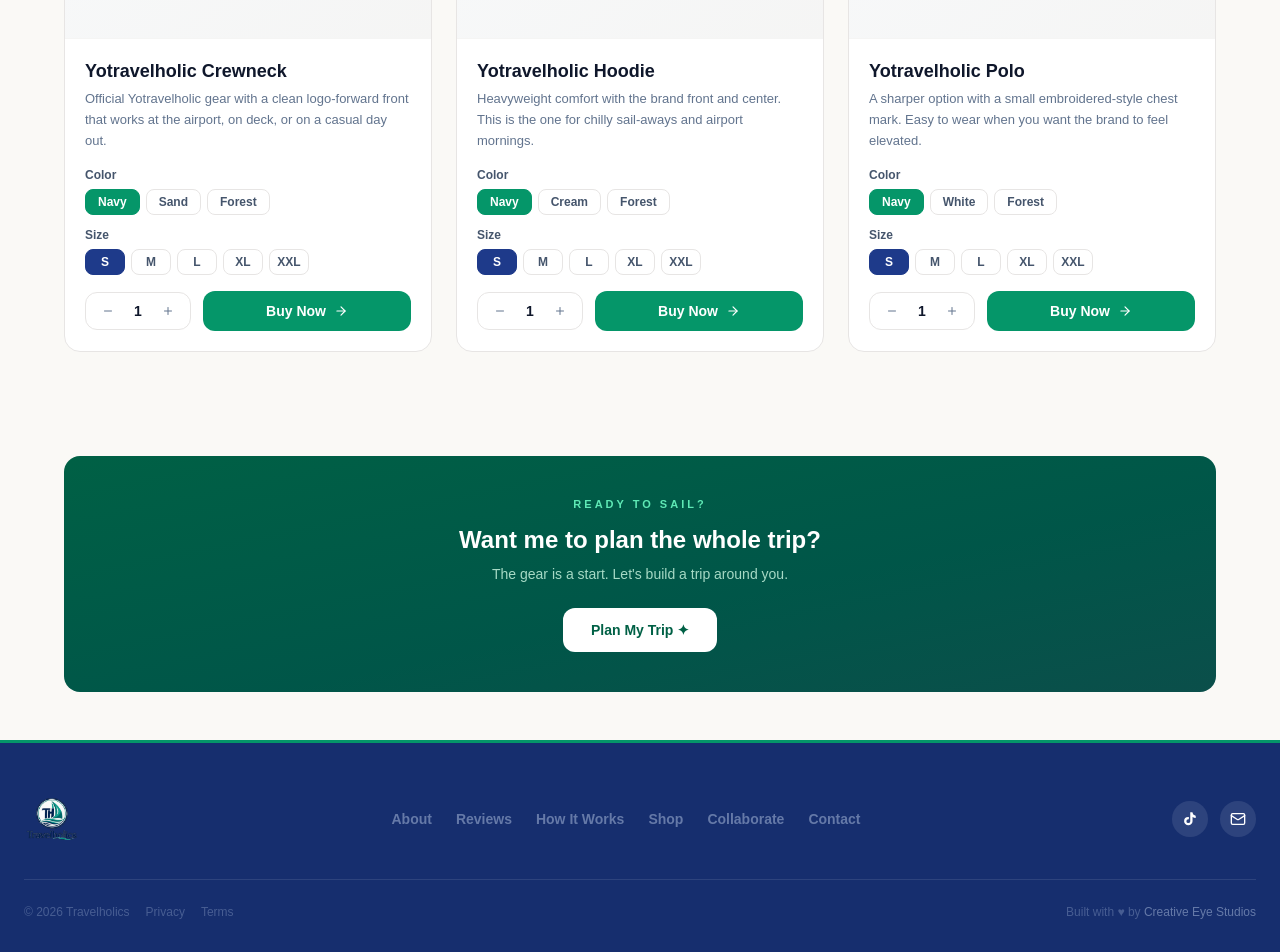
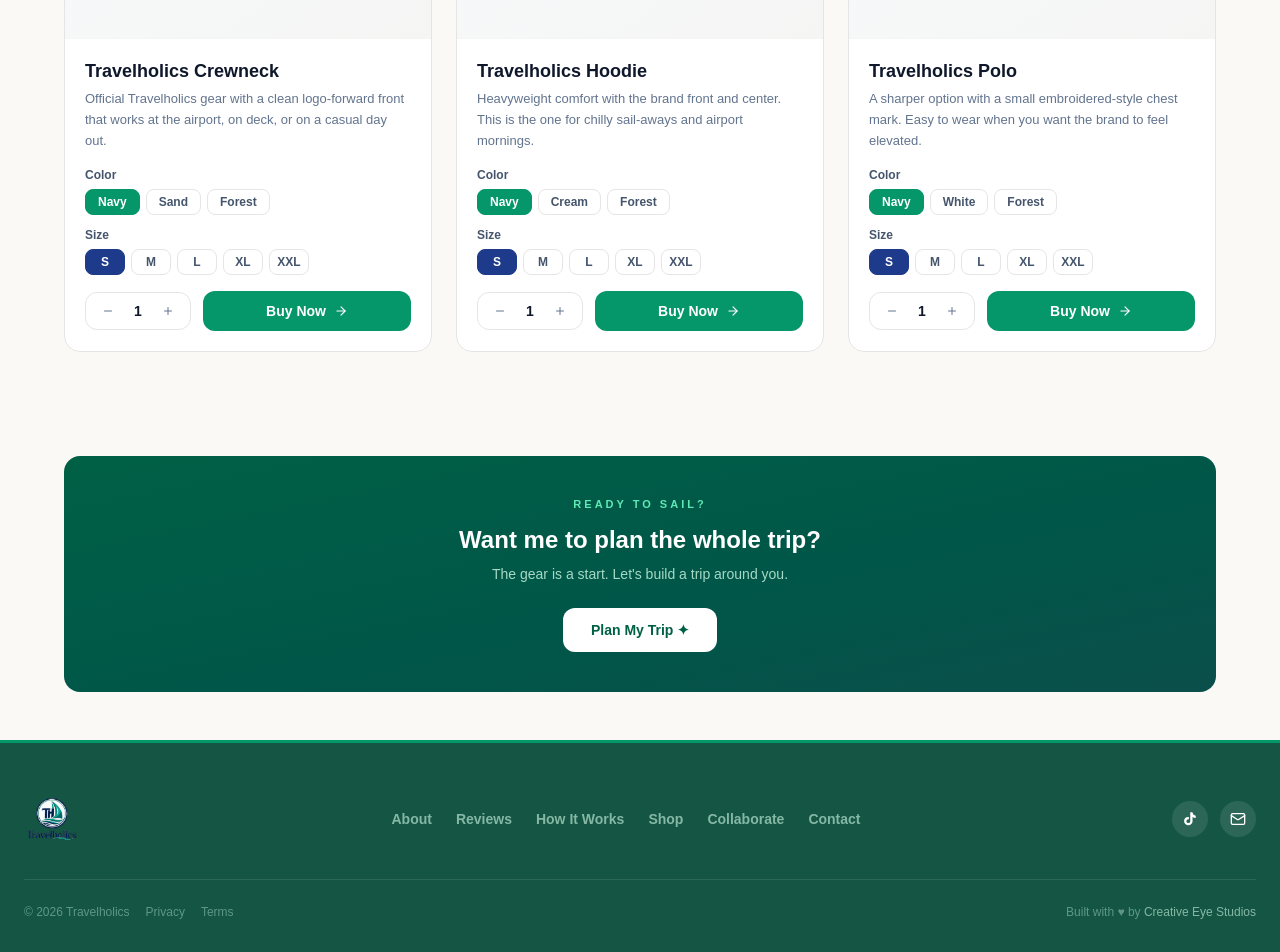
Before and after one commit to mrrickyspanish/travelholics, a Next.js app: page /shop in a window 1280 px wide. Shown: the part 2600-3552 px from the top of the page. Built offline with nearby package versions, Linux system fonts and the light colour scheme.

Commit message:
refine brand palette and naming across shop and contact sections

```diff
--- a/app/api/checkout/route.ts
+++ b/app/api/checkout/route.ts
@@ -77,7 +77,7 @@
       color,
       size,
       quantity: String(quantity),
-      source: "yotravelholic-shop",
+      source: "travelholics-shop",
     },
   });
 
--- a/components/contact-form.tsx
+++ b/components/contact-form.tsx
@@ -68,13 +68,13 @@
   return (
     <section
       id="contact"
-      className="bg-[#1e3a8a] py-24 relative overflow-hidden"
+      className="bg-[#f3eee3] py-24 relative overflow-hidden"
     >
       <div
-        className="absolute inset-0 opacity-[0.04]"
+        className="absolute inset-0 opacity-[0.05]"
         style={{
           backgroundImage:
-            "radial-gradient(circle at 1px 1px, white 1px, transparent 0)",
+            "radial-gradient(circle at 1px 1px, rgba(18,58,47,0.45) 1px, transparent 0)",
           backgroundSize: "32px 32px",
         }}
       />
@@ -87,24 +87,24 @@
             viewport={{ once: true }}
             transition={{ duration: 0.7 }}
           >
-            <h2 className="text-4xl lg:text-5xl font-extrabold text-white leading-tight mb-5">
+            <h2 className="text-4xl lg:text-5xl font-extrabold text-[#123a2f] leading-tight mb-5">
               Ready to Start?
               <br />
-              <span className="text-[#059669]">Let&apos;s Talk.</span>
+              <span className="text-[#0f766e]">Let&apos;s Talk.</span>
             </h2>
-            <p className="text-base text-blue-100/50 leading-relaxed mb-8">
+            <p className="text-base text-[#3f5a53] leading-relaxed mb-8">
               Tell me about your dream trip and I&apos;ll respond within 24
               hours with a personalized plan. No pressure, no spam — just a real
               conversation about your next adventure.
             </p>
 
             <div className="flex items-center gap-3">
-              <div className="w-13 h-13 rounded-full bg-[#059669]/30 border-2 border-[#059669] flex items-center justify-center shrink-0">
-                <Anchor size={20} className="text-white" />
+              <div className="w-13 h-13 rounded-full bg-[#059669]/15 border-2 border-[#059669]/60 flex items-center justify-center shrink-0">
+                <Anchor size={20} className="text-[#14532d]" />
               </div>
               <div>
-                <p className="text-white font-bold text-[15px]">Yolanda</p>
-                <p className="text-[#059669] text-xs font-medium">
+                <p className="text-[#123a2f] font-bold text-[15px]">Yolanda</p>
+                <p className="text-[#0f766e] text-xs font-medium">
                   Replies within 24 hours
                 </p>
               </div>
@@ -116,7 +116,7 @@
             whileInView={{ opacity: 1, x: 0 }}
             viewport={{ once: true }}
             transition={{ duration: 0.7, delay: 0.1 }}
-            className="bg-white rounded-3xl p-7 lg:p-8"
+            className="bg-white/95 backdrop-blur-sm border border-[#d7ddd5] rounded-3xl p-7 lg:p-8 shadow-xl shadow-[#123a2f]/8"
           >
             {isSuccess ? (
               <div className="py-10 text-center">
--- a/components/destination-map.tsx
+++ b/components/destination-map.tsx
@@ -546,7 +546,7 @@
               </div>
 
               <div className="pointer-events-none absolute left-5 top-5 rounded-full border border-white/10 bg-slate-950/40 px-3 py-1.5 text-[11px] font-semibold uppercase tracking-[1.8px] text-white/55 backdrop-blur">
-                Yotravelholic Explorer View
+                Travelholics Explorer View
               </div>
 
               <div className="pointer-events-none absolute bottom-5 left-5 flex items-center gap-2 rounded-full border border-white/10 bg-slate-950/40 px-3 py-1.5 text-[11px] font-medium text-white/55 backdrop-blur">
--- a/components/footer.tsx
+++ b/components/footer.tsx
@@ -6,7 +6,7 @@
 
 export const Footer = () => {
   return (
-    <footer className="bg-[#162e6e] pt-12 pb-8 border-t-[3px] border-[#059669]">
+    <footer className="bg-[#145544] pt-12 pb-8 border-t-[3px] border-[#059669]">
       <div className="max-w-7xl mx-auto px-6">
         {/* Main row */}
         <div className="flex flex-col md:flex-row items-start md:items-center justify-between gap-8 mb-8">
@@ -23,22 +23,22 @@
 
           {/* Nav links */}
           <div className="flex items-center gap-6 text-sm font-semibold flex-wrap">
-            <a href="/#about" className="text-blue-100/40 hover:text-white transition-colors">
+            <a href="/#about" className="text-emerald-100/60 hover:text-white transition-colors">
               About
             </a>
-            <a href="/#testimonials" className="text-blue-100/40 hover:text-white transition-colors">
+            <a href="/#testimonials" className="text-emerald-100/60 hover:text-white transition-colors">
               Reviews
             </a>
-            <a href="/#process" className="text-blue-100/40 hover:text-white transition-colors">
+            <a href="/#process" className="text-emerald-100/60 hover:text-white transition-colors">
               How It Works
             </a>
-            <Link href="/shop" className="text-blue-100/40 hover:text-white transition-colors">
+            <Link href="/shop" className="text-emerald-100/60 hover:text-white transition-colors">
               Shop
             </Link>
-            <Link href="/collaborate" className="text-blue-100/40 hover:text-white transition-colors">
+            <Link href="/collaborate" className="text-emerald-100/60 hover:text-white transition-colors">
               Collaborate
             </Link>
-            <a href="/#contact" className="text-blue-100/40 hover:text-white transition-colors">
+            <a href="/#contact" className="text-emerald-100/60 hover:text-white transition-colors">
               Contact
             </a>
           </div>
@@ -67,7 +67,7 @@
         </div>
 
         {/* Bottom bar */}
-        <div className="pt-6 border-t border-white/10 flex flex-col sm:flex-row items-center justify-between gap-4 text-xs text-blue-100/25">
+        <div className="pt-6 border-t border-white/10 flex flex-col sm:flex-row items-center justify-between gap-4 text-xs text-emerald-100/40">
           <div className="flex items-center gap-4">
             <span>&copy; {new Date().getFullYear()} Travelholics</span>
             <Link href="/privacy" className="hover:text-white/50 transition-colors">
@@ -83,7 +83,7 @@
               href="https://creativeeyestudios.com"
               target="_blank"
               rel="noopener noreferrer"
-              className="text-blue-100/40 hover:text-white/60 transition-colors"
+              className="text-emerald-100/60 hover:text-white/80 transition-colors"
             >
               Creative Eye Studios
             </a>
--- a/lib/shop-catalog.ts
+++ b/lib/shop-catalog.ts
@@ -218,13 +218,13 @@
   {
     id: "merch-crewneck",
     zone: "merch",
-    name: "Yotravelholic Crewneck",
+    name: "Travelholics Crewneck",
     description:
-      "Official Yotravelholic gear with a clean logo-forward front that works at the airport, on deck, or on a casual day out.",
+      "Official Travelholics gear with a clean logo-forward front that works at the airport, on deck, or on a casual day out.",
     badge: "New Drop",
     price: 5800,
     currency: "usd",
-    stripeLabel: "Yotravelholic Crewneck",
+    stripeLabel: "Travelholics Crewneck",
     checkoutMode: "api",
     colors: ["Navy", "Sand", "Forest"],
     sizes: ["S", "M", "L", "XL", "XXL"],
@@ -233,13 +233,13 @@
   {
     id: "merch-hoodie",
     zone: "merch",
-    name: "Yotravelholic Hoodie",
+    name: "Travelholics Hoodie",
     description:
       "Heavyweight comfort with the brand front and center. This is the one for chilly sail-aways and airport mornings.",
     badge: "Best Seller",
     price: 7200,
     currency: "usd",
-    stripeLabel: "Yotravelholic Hoodie",
+    stripeLabel: "Travelholics Hoodie",
     checkoutMode: "api",
     colors: ["Navy", "Cream", "Forest"],
     sizes: ["S", "M", "L", "XL", "XXL"],
@@ -248,13 +248,13 @@
   {
     id: "merch-polo",
     zone: "merch",
-    name: "Yotravelholic Polo",
+    name: "Travelholics Polo",
     description:
       "A sharper option with a small embroidered-style chest mark. Easy to wear when you want the brand to feel elevated.",
     badge: "Premium Pick",
     price: 6400,
     currency: "usd",
-    stripeLabel: "Yotravelholic Polo",
+    stripeLabel: "Travelholics Polo",
     checkoutMode: "api",
     colors: ["Navy", "White", "Forest"],
     sizes: ["S", "M", "L", "XL", "XXL"],
```
